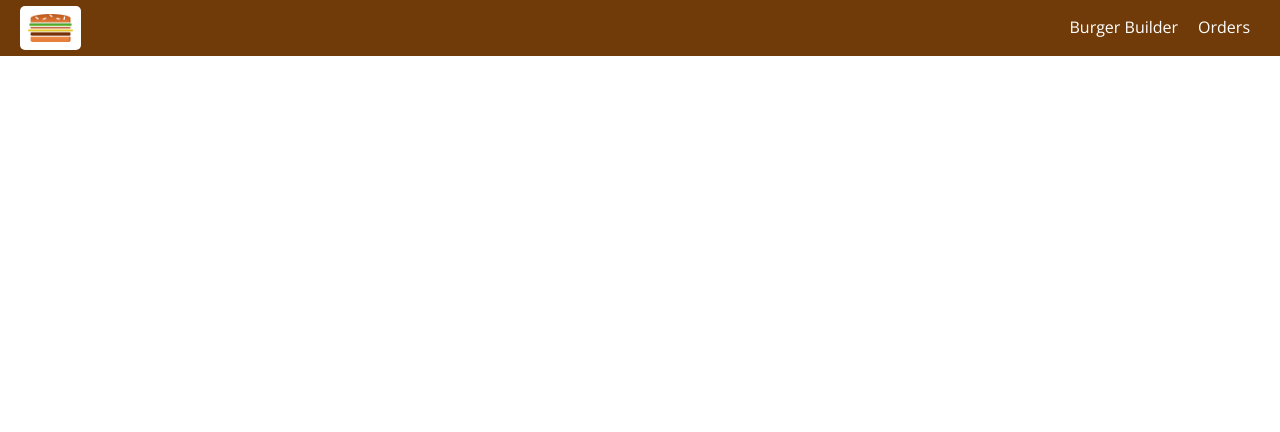
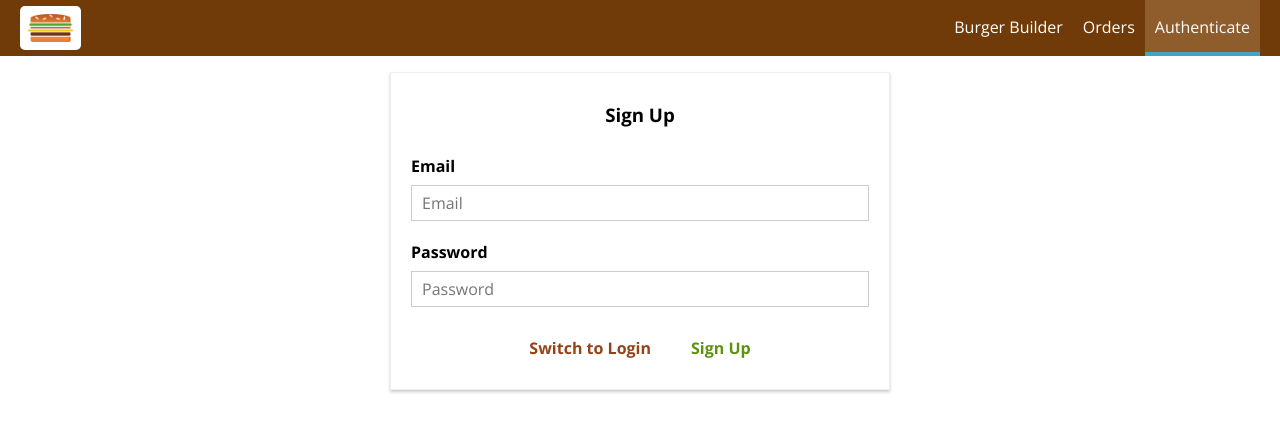
Before and after one commit to lanfengsun/burger-builder, a React app: page /auth in a window 1280 px wide. Shown: the top 432 px of the page. Built offline with nearby package versions, Linux system fonts and the light colour scheme.

Commit message:
add Auth container and reducer

```diff
--- a/src/App.js
+++ b/src/App.js
@@ -5,6 +5,7 @@ import Layout from './hoc/Layout/Layout';
 import BurgerBuilder from './containers/BurgerBuilder/BurgerBuilder';
 import Checkout from './containers/Checkout/Checkout';
 import Orders from './containers/Orders/Orders';
+import Auth from './containers/Auth/Auth';
 
 class App extends Component {
   render() {
@@ -15,6 +16,7 @@ class App extends Component {
             <Route path='/' exact component={BurgerBuilder} />
             <Route path='/checkout' component={Checkout} />
             <Route path='/orders' component={Orders} />
+            <Route path='/auth' component={Auth} />
           </Switch>
         </Layout>
       </div>
--- a/src/components/Navigation/NavItems/NavItems.js
+++ b/src/components/Navigation/NavItems/NavItems.js
@@ -6,6 +6,7 @@ const navItems = (props) => (
     <ul className={classes.NavItems}>
         <NavItem link='/' exact>Burger Builder</NavItem>
         <NavItem link='/orders'>Orders</NavItem>
+        <NavItem link='/auth'>Authenticate</NavItem>
     </ul>
 )
 
--- a/src/components/UI/Button/Button.css
+++ b/src/components/UI/Button/Button.css
@@ -8,11 +8,6 @@
     padding: 10px;
     margin: 10px;
     font-weight: bold;
-}
-
-.Button:first-of-type {
-    margin-left: 0;
-    padding-left: 0;
 }
 
 .Success {
--- a/src/components/UI/Input/Input.js
+++ b/src/components/UI/Input/Input.js
@@ -8,7 +8,9 @@ const input = (props) => {
 
     if (!props.valid) {
         inputClass.push(classes.Invalid);
-        invalidString = <p className={classes.InvalidString}>Please enter a valid {props.label}</p>;
+        invalidString = props.invalidString ?
+                        <p className={classes.InvalidString}>{props.invalidString}</p>:
+                        <p className={classes.InvalidString}>Please enter a valid {props.label}</p>;
     }
 
     switch(props.inputtype) {
--- /dev/null
+++ b/src/containers/Auth/Auth.css
@@ -0,0 +1,15 @@
+.Auth {
+    margin: 20px auto;
+    width: 80%;
+    text-align: center;
+    box-shadow: 0 2px 3px #ccc;
+    border: 1px solid #eee;
+    padding: 10px;
+    box-sizing: border-box;
+}
+
+@media (min-width: 600px) {
+    .Auth {
+        width: 500px;
+    }
+}
--- /dev/null
+++ b/src/containers/Auth/Auth.js
@@ -0,0 +1,145 @@
+import React, { Component } from 'react';
+import { connect } from 'react-redux';
+import * as actions from '../../store/actions/index';
+import Input from '../../components/UI/Input/Input';
+import Button from '../../components/UI/Button/Button';
+import classes from './Auth.css';
+
+class Auth extends Component {
+    state = {
+        controls: {
+            email: {
+                elemType: 'input',
+                elemConfig: {
+                    type: 'email',
+                    name: 'email',
+                    placeholder: 'Email',
+                    value: ''
+                },
+                validation: {
+                    required: true,
+                    isEmail: true
+                },
+                isValid: false,
+                touched: false
+            },
+            password: {
+                elemType: 'input',
+                elemConfig: {
+                    type: 'password',
+                    name: 'password',
+                    placeholder: 'Password',
+                    value: ''
+                },
+                validation: {
+                    required: true,
+                    minLength: 6
+                },
+                isValid: false,
+                touched: false,
+                invalidString: 'Password must be at least 6 digits long'
+            },
+        },
+        isSignUp: true
+    }
+
+    validate = (value, validation) => {
+        if (!validation) return true;
+
+        let isValid = true;
+
+        if (validation.required) {
+            isValid = value.trim() !== '' && isValid;
+        }
+
+        if (validation.minLength) {
+            isValid = value.length >= validation.minLength && isValid;
+        }
+
+        if (validation.maxLength) {
+            isValid = value.length <= validation.maxLength && isValid;
+        }
+
+        if (validation.isEmail) {
+            isValid = value.match(/^[a-zA-Z0-9._-]+@[a-zA-Z0-9.-]+\.[a-zA-Z]{2,6}$/) && isValid;
+        }
+
+        if (validation.isNumeric) {
+            isValid = value.match(/^\d+$/) && isValid;
+        }
+
+        return isValid;
+    }
+
+    inputChangeHandler = (event, elem) => {
+        const newControls = {
+            ...this.state.controls,
+            [elem]: {
+                ...this.state.controls[elem],
+                elemConfig: {
+                    ...this.state.controls[elem].elemConfig,
+                    value: event.target.value
+                },
+                touched: true,
+                isValid: this.validate(event.target.value, this.state.controls[elem].validation)
+            }
+        };
+
+        this.setState({controls: newControls});
+    }
+
+    authHandler = (event) => {
+        event.preventDefault();
+        this.props.onAuth(
+            this.state.controls.email.elemConfig.value,
+            this.state.controls.password.elemConfig.value,
+            this.state.isSingUp
+        );
+    }
+
+    switchModeHandler = () => {
+        this.setState(prevState => ({isSignUp: !prevState.isSignUp}));
+    }
+
+    render() {
+        const formElemsArray = [];
+        for (let elem in this.state.controls) {
+            const cur = this.state.controls[elem];
+            formElemsArray.push({
+                key: elem,
+                type: cur.elemType,
+                config: cur.elemConfig,
+                valid: cur.validation ? !cur.touched || cur.isValid : true,
+                invalidString: cur.invalidString
+            });
+        }
+
+        return (
+            <div className={classes.Auth}>
+                <h3>{this.state.isSignUp ? 'Sign Up' : 'Login'}</h3>
+                <form onSubmit={this.authHandler}>
+                    {formElemsArray.map(elem => (
+                        <Input
+                            key={elem.key}
+                            label={elem.key}
+                            inputtype={elem.type}
+                            config={{ ...elem.config }}
+                            change={(event) => this.inputChangeHandler(event, elem.key)}
+                            valid={elem.valid}
+                            invalidString={elem.invalidString} />
+                    ))}
+                    <Button btnType='Danger' clicked={this.switchModeHandler}>
+                        Switch to {this.state.isSignUp ? 'Login' : 'Sign Up'}
+                    </Button>
+                    <Button btnType='Success'>{this.state.isSignUp ? 'Sign Up' : 'Login'}</Button>
+                </form>
+            </div>
+        );
+    }
+}
+
+const mapDispatchToProps = dispatch => ({
+    onAuth: (email, password, isSignUp) => dispatch(actions.auth(email, password, isSignUp))
+});
+
+export default connect(null, mapDispatchToProps)(Auth);
--- a/src/containers/Checkout/ContactData/ContactData.js
+++ b/src/containers/Checkout/ContactData/ContactData.js
@@ -34,7 +34,8 @@ class ContactData extends Component {
                     value: ''
                 },
                 validation: {
-                    required: true
+                    required: true,
+                    isEmail: true
                 },
                 isValid: false,
                 touched: false
@@ -66,7 +67,8 @@ class ContactData extends Component {
                     minLength: 5
                 },
                 isValid: false,
-                touched: false
+                touched: false,
+                invalidString: 'Postal Code must contain at least 5 digits'
             },
             delivery: {
                 elemType: 'select',
@@ -113,6 +115,14 @@ class ContactData extends Component {
             isValid = value.length <= validation.maxLength && isValid;
         }
 
+        if (validation.isEmail) {
+            isValid = value.match(/^[a-zA-Z0-9._-]+@[a-zA-Z0-9.-]+\.[a-zA-Z]{2,6}$/) && isValid;
+        }
+
+        if (validation.isNumeric) {
+            isValid = value.match(/^\d+$/) && isValid;
+        }
+
         return isValid;
     }
 
@@ -146,7 +156,8 @@ class ContactData extends Component {
                 key: elem,
                 type: cur.elemType,
                 config: cur.elemConfig,
-                valid: cur.validation ? !cur.touched || cur.isValid : true
+                valid: cur.validation ? !cur.touched || cur.isValid : true,
+                invalidString: cur.invalidString
             });
         }
 
@@ -159,7 +170,8 @@ class ContactData extends Component {
                         inputtype={elem.type}
                         config={{...elem.config}}
                         change={(event) => this.inputChangeHandler(event, elem.key)}
-                        valid={elem.valid} />
+                        valid={elem.valid}
+                        invalidString={elem.invalidString} />
                 ))}
                 <Button btnType='Success' disabled={!this.state.isFormValid}>ORDER</Button>
             </form>
--- a/src/index.js
+++ b/src/index.js
@@ -6,6 +6,7 @@ import { Provider } from 'react-redux';
 import thunk from 'redux-thunk';
 import burgerReducer from './store/reducers/burger';
 import orderReducer from './store/reducers/order';
+import authReducer from './store/reducers/auth';
 import './index.css';
 import App from './App';
 import registerServiceWorker from './registerServiceWorker';
@@ -14,7 +15,8 @@ const composeEnhancers = window.__REDUX_DEVTOOLS_EXTENSION_COMPOSE__ || compose;
 
 const rootReducer = combineReducers({
     burger: burgerReducer,
-    order: orderReducer
+    order: orderReducer,
+    auth: authReducer
 });
 
 const store = createStore(
--- a/src/store/actions/actionTypes.js
+++ b/src/store/actions/actionTypes.js
@@ -11,3 +11,7 @@ export const ORDER_POSTED = 'ORDER_POSTED';
 export const FETCH_ORDERS_START = 'FETCH_ORDERS_START';
 export const FETCH_ORDERS_DONE = "FETCH_ORDERS_DONE";
 export const FETCH_ORDERS_FAILED = 'FETCH_ORDERS_FAILED';
+
+export const AUTH_START = 'AUTH_START';
+export const AUTH_SUCCESS = 'AUTH_SUCCESS';
+export const AUTH_FAIL = 'AUTH_FAIL';
--- /dev/null
+++ b/src/store/actions/auth.js
@@ -0,0 +1,22 @@
+import * as actionTypes from './actionTypes';
+
+const auth_start = () => ({
+    type: actionTypes.AUTH_START
+});
+
+const auth_success = (token, userID) => ({
+    type: actionTypes.AUTH_SUCCESS,
+    token: token,
+    userID: userID
+});
+
+const auth_fail = (error) => ({
+    type: actionTypes.AUTH_FAIL,
+    error: error
+});
+
+export const auth = (email, password, isSignUp) => {
+    return dispatch => {
+        dispatch(auth_start());
+    }
+}
--- a/src/store/actions/index.js
+++ b/src/store/actions/index.js
@@ -9,3 +9,7 @@ export {
     orderInit,
     fetchOrders
 } from './order';
+
+export {
+    auth
+} from './auth';
--- /dev/null
+++ b/src/store/reducers/auth.js
@@ -0,0 +1,34 @@
+import * as actionTypes from '../actions/actionTypes';
+import { updateObject } from '../utility';
+
+const initialState = {
+    token: null,
+    userID: null,
+    error: null,
+    loading: false
+};
+
+const authStart = (state, action) => updateObject(state, { error: null, loading: true });
+
+const authSuccess = (state, action) => updateObject(state, {
+    token: action.token,
+    userID: action.userID,
+    error: null,
+    loading: false
+});
+
+const authFail = (state, action) => updateObject(state, {
+    error: action.error,
+    loading: false
+});
+
+const reducer = (state = initialState, action) => {
+    switch(action.type) {
+        case actionTypes.AUTH_START: return authStart(state, action);
+        case actionTypes.AUTH_SUCCESS: return authSuccess(state, action);
+        case actionTypes.AUTH_FAIL: return authFail(state, action);
+        default: return state;
+    }
+};
+
+export default reducer;
```
